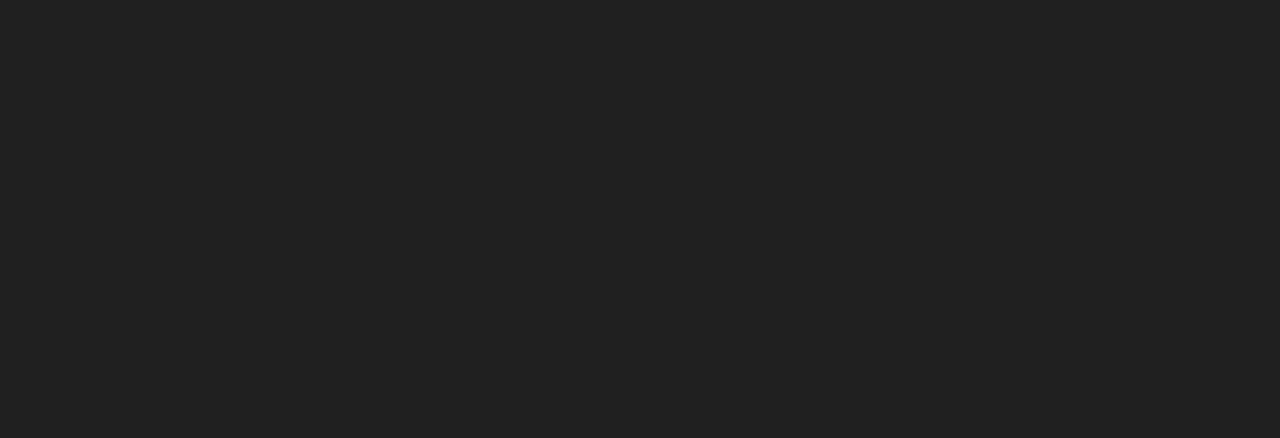
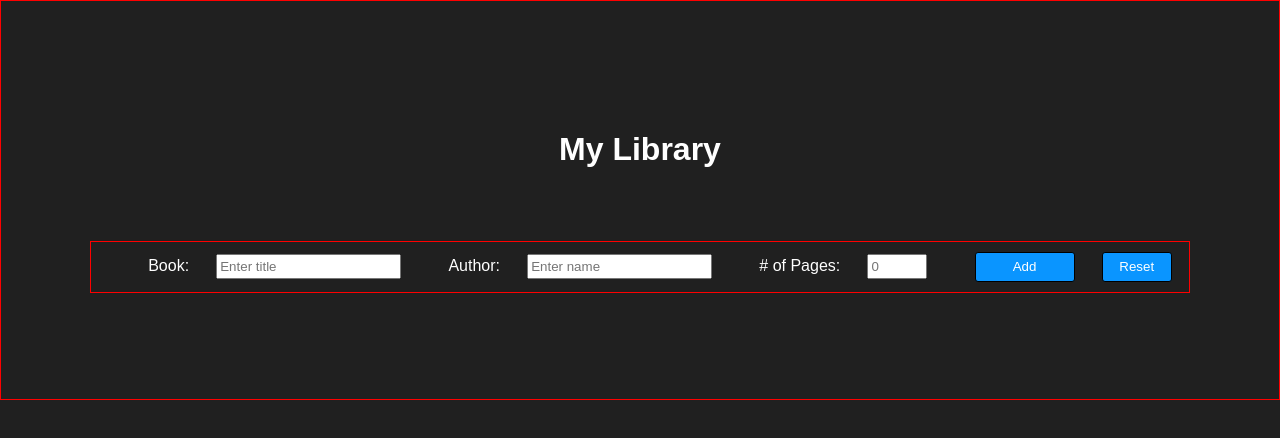
Before and after one commit to nathankim137311/library, a plain HTML site: page index.html in a window 1280 px wide. Drawn offline with Linux system fonts and the light colour scheme.

Commit message:
added input elements and basic css styling

```diff
--- a/app/js/script.js
+++ b/app/js/script.js
@@ -1,9 +1,14 @@
 console.log('hello everybody');
 
+let addNewBookBtn = document.getElementById('new-book');
+let myLibrary = [];
+let theHobbit = new Book('The Hobbit', 'J.R.R. Tolkien', '296 pages', 'not read yet');
 
+addNewBookBtn.addEventListener('click', () => {
+  console.log('button pressed');
+});
 
-
-// object constructor
+// book constructor
 function Book(title, author, pages, read) {
   this.title = title
   this.author = author
@@ -14,6 +19,6 @@ function Book(title, author, pages, read) {
   }
 }
 
-let theHobbit = new Book('The Hobbit', 'J.R.R. Tolkien', '296 pages', 'not read yet');
-
-console.log(theHobbit.info());
+function addBookToLibrary() {
+  // do stuff here
+}
--- a/app/scss/_globals.scss
+++ b/app/scss/_globals.scss
@@ -18,3 +18,21 @@ body {
   background-color: #202020;
   color: #ffffff;
 }
+
+h1 {
+  margin-bottom: 70px;
+}
+
+input {
+  height: 25px;
+  margin-left: 20px;
+}
+
+input:focus {
+  border-color: #0a95ff;
+}
+
+label {
+  font-size: 1rem;
+  margin-left: 40px;
+}
--- a/app/scss/style.scss
+++ b/app/scss/style.scss
@@ -1 +1,66 @@
 @import "globals";
+
+.container {
+  display: flex;
+  flex-direction: column;
+  justify-content: center;
+  align-items: center;
+  height: 50vh;
+  border: 1px red solid;
+}
+
+#pop-up-form {
+  display: flex;
+  flex-direction: row;
+  justify-content: space-evenly;
+  align-items: center;
+  background-color: #202020;
+  color: white;
+  border: 1px red solid;
+  width: 1100px;
+  padding: 10px;
+}
+
+#pages {
+  width: 60px;
+}
+
+// buttons
+
+#submit {
+  background-color: #0a95ff;
+  color: white;
+  border: 1px black solid;
+  border-radius: 3px;
+  margin-left: 40px;
+  height: 30px;
+  width: 100px;
+}
+
+#submit:hover {
+  border: 1px white solid;
+}
+
+#submit:active {
+  background-color: #202020;
+  color: white;
+}
+
+#reset {
+  outline: white;
+  background-color: #0a95ff;
+  color: white;
+  border: 1px black solid;
+  border-radius: 3px;
+  height: 30px;
+  width: 70px;
+}
+
+#reset:hover {
+  border: 1px white solid;
+}
+
+#reset:active {
+  background-color: #202020;
+  color: white;
+}
--- a/index.html
+++ b/index.html
@@ -9,7 +9,23 @@
   <title>Library</title>
 </head>
 <body>
-
+  <header id="header">
+  </header>
+  <div class="container">
+    <h1>My Library</h1>
+    <form id="pop-up-form">
+      <label for="title">Book:</label>
+      <input type="text" id="title" name="title" placeholder="Enter title">
+      <label for="authorname">Author:</label>
+      <input type="text" id="authorname" name="authorname" placeholder="Enter name">
+      <label for="pages"># of Pages:</label>
+      <input type="number" id="pages" name="pages" min="1" max="5000" placeholder="0">
+      <input type="submit" id="submit" value="Add">
+      <input type="reset" id="reset">
+    </form>
+  </div>
+  <footer id="footer">
+  </footer>
   <script src="app/js/script.js"></script>
 </body>
 </html>
```
Also changed, not shown: dist/style.css, 1 other file.
